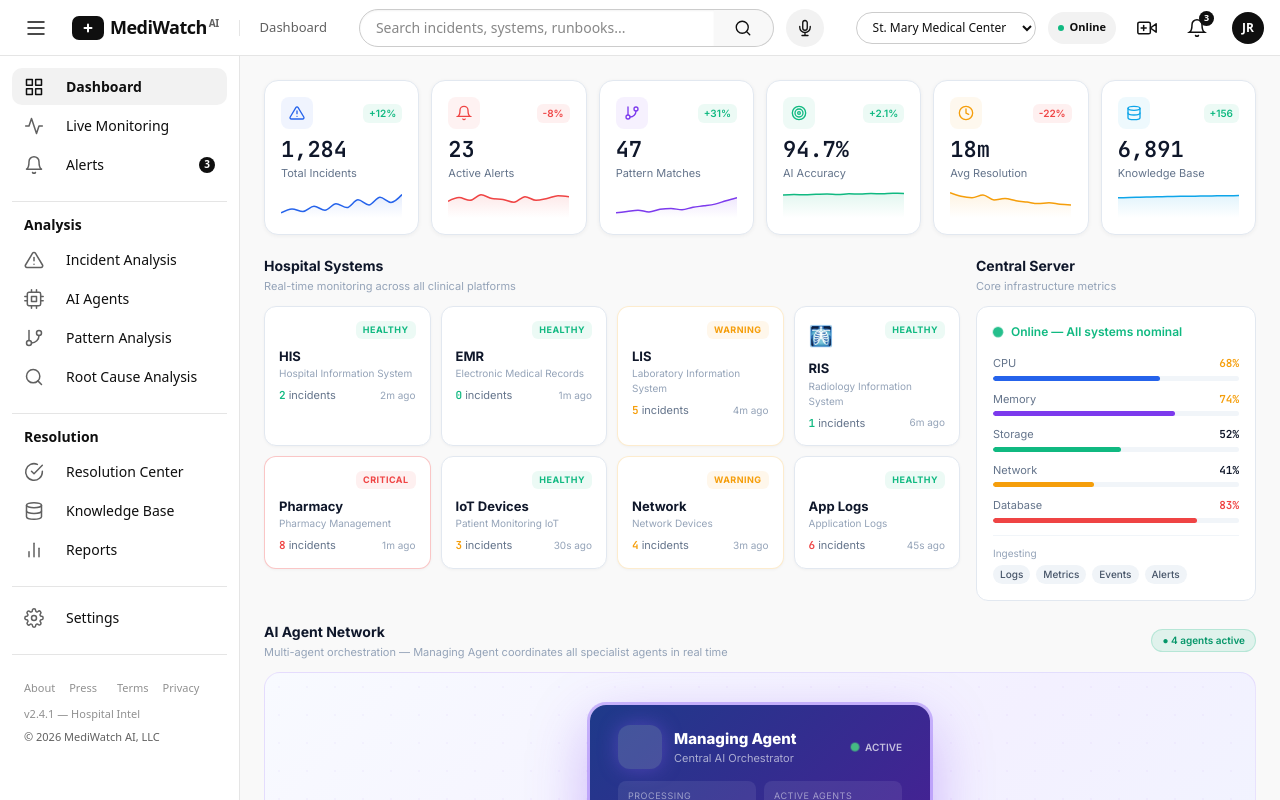
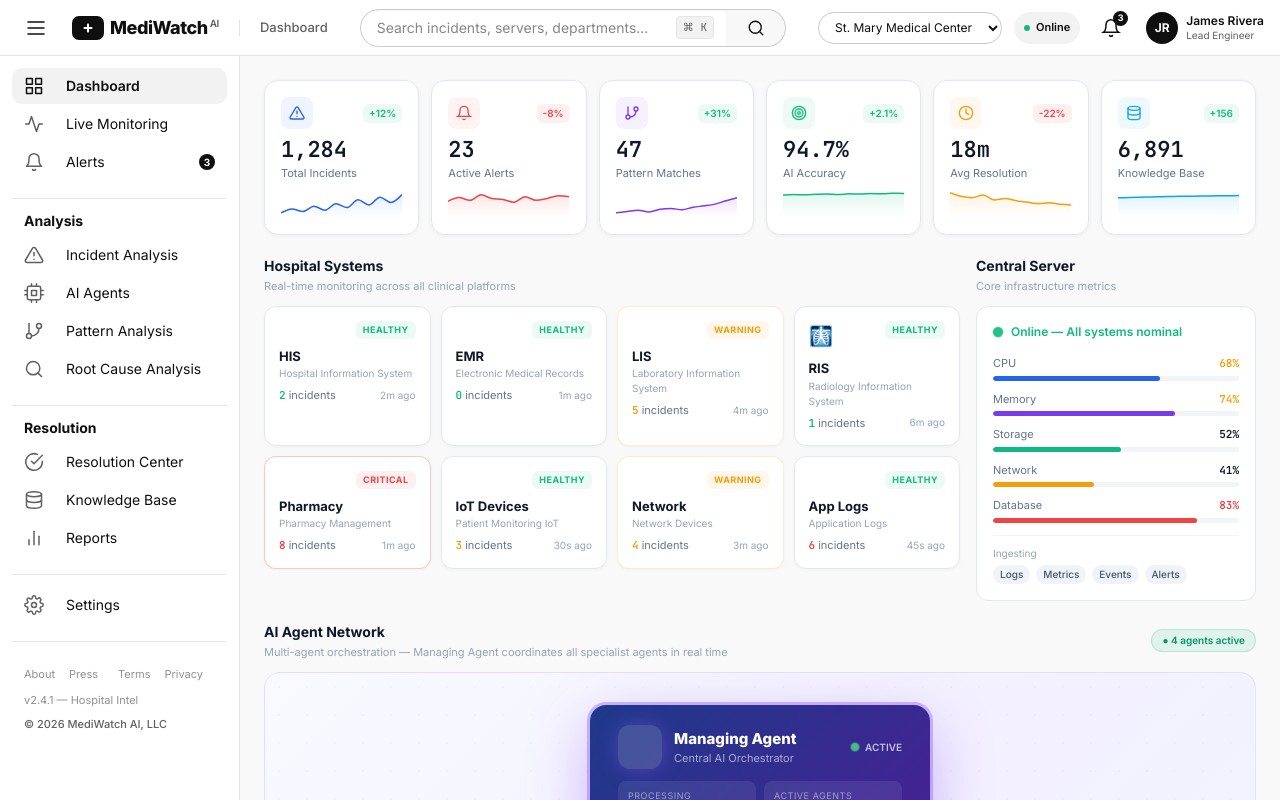
Before and after one commit to Tharungurusamy/pilot-, a React (Vite) app: page / in a window 1280 px wide. Built offline with nearby package versions, Linux system fonts and the light colour scheme; the HTML template or start-up script is replaced by a standard one.

Commit message:
https://github.com/Tharungurusamy/pilot-

```diff
--- a/src/App.tsx
+++ b/src/App.tsx
@@ -49,21 +49,14 @@ export default function App() {
   }
 
   return (
-    <div style={{
-      display: 'flex',
-      flexDirection: 'column',
-      height: '100vh',
-      overflow: 'hidden',
-      background: 'var(--color-bg, #f9f9f9)',
-      fontFamily: "'Inter', system-ui, sans-serif",
-    }}>
+    <div className="flex flex-col h-screen overflow-hidden bg-white/5 font-sans">
       <TopNav pageTitle={pageTitles[page] ?? 'MediWatch AI'} collapsed={collapsed} setCollapsed={setCollapsed} />
 
-      <div style={{ display: 'flex', flex: 1, overflow: 'hidden' }}>
+      <div className="flex flex-1 overflow-hidden">
         <Sidebar active={page} onChange={setPage} collapsed={collapsed} />
 
-        <main style={{ flex: 1, overflowY: 'auto', overflowX: 'hidden' }}>
-          <div key={page} className="animate-fade-in" style={{ minHeight: '100%' }}>
+        <main className="flex-1 overflow-y-auto overflow-x-hidden">
+          <div key={page} className="animate-fade-in min-h-full">
             {renderPage()}
           </div>
         </main>
--- a/src/components/Sidebar.tsx
+++ b/src/components/Sidebar.tsx
@@ -1,38 +1,43 @@
-import { useState } from 'react'
-
 interface SidebarProps {
   active: string
   onChange: (id: string) => void
   collapsed: boolean
 }
 
+type NavItem = {
+  id: string
+  label: string
+  icon: any
+  badgeCount?: number
+}
+
 export default function Sidebar({ active, onChange, collapsed }: SidebarProps) {
   // Navigation groupings maintaining original items but styling them as sections
-  const firstSection = [
+  const firstSection: NavItem[] = [
     { id: 'dashboard', label: 'Dashboard', icon: LayoutIcon },
     { id: 'live-monitoring', label: 'Live Monitoring', icon: ActivityIcon },
     { id: 'alerts', label: 'Alerts', icon: BellIcon, badgeCount: 3 },
   ]
 
-  const secondSection = [
+  const secondSection: NavItem[] = [
     { id: 'incidents', label: 'Incident Analysis', icon: AlertTriangleIcon },
     { id: 'ai-agents', label: 'AI Agents', icon: CpuIcon },
     { id: 'patterns', label: 'Pattern Analysis', icon: GitBranchIcon },
     { id: 'root-cause', label: 'Root Cause Analysis', icon: SearchIcon },
   ]
 
-  const thirdSection = [
+  const thirdSection: NavItem[] = [
     { id: 'resolution', label: 'Resolution Center', icon: CheckCircleIcon },
     { id: 'knowledge-base', label: 'Knowledge Base', icon: DatabaseIcon },
     { id: 'reports', label: 'Reports', icon: BarChart2Icon },
   ]
 
-  const fourthSection = [
+  const fourthSection: NavItem[] = [
     { id: 'settings', label: 'Settings', icon: SettingsIcon },
   ]
 
   // Collapsed rail items (subset of most important ones)
-  const compactItems = [
+  const compactItems: NavItem[] = [
     { id: 'dashboard', label: 'Dashboard', icon: LayoutIcon },
     { id: 'live-monitoring', label: 'Live', icon: ActivityIcon },
     { id: 'alerts', label: 'Alerts', icon: BellIcon, badgeCount: 3 },
@@ -41,7 +46,7 @@ export default function Sidebar({ active, onChange, collapsed }: SidebarProps) {
   ]
 
   // Common item button rendering helper
-  const renderItemButton = (item: { id: string; label: string; icon: React.ComponentType<{ size: number }> ; badgeCount?: number }) => {
+  const renderItemButton = (item: NavItem) => {
     const Icon = item.icon
     const isActive = active === item.id
 
@@ -49,54 +54,20 @@ export default function Sidebar({ active, onChange, collapsed }: SidebarProps) {
       <button
         key={item.id}
         onClick={() => onChange(item.id)}
-        style={{
-          width: '100%',
-          display: 'flex',
-          alignItems: 'center',
-          gap: 22,
-          padding: '8px 12px',
-          background: isActive ? '#f2f2f2' : 'transparent',
-          border: 'none',
-          cursor: 'pointer',
-          color: '#0f0f0f',
-          fontSize: 14,
-          fontWeight: isActive ? 600 : 400,
-          transition: 'background 0.15s ease',
-          borderRadius: 10,
-          marginBottom: 2,
-          textAlign: 'left',
-        }}
-        onMouseEnter={(e) => {
-          if (!isActive) e.currentTarget.style.background = '#f9f9f9'
-        }}
-        onMouseLeave={(e) => {
-          if (!isActive) e.currentTarget.style.background = 'transparent'
-        }}
+        className={`w-full flex items-center gap-[22px] py-2 px-3 border-none cursor-pointer text-[#0f0f0f] text-sm transition-colors duration-150 rounded-[10px] mb-0.5 text-left ${
+          isActive ? 'bg-[#f2f2f2] font-semibold' : 'bg-transparent font-normal hover:bg-[#f9f9f9]'
+        }`}
       >
-        <span style={{ display: 'flex', alignItems: 'center', color: isActive ? '#0f0f0f' : '#606060' }}>
+        <span className={`flex items-center ${isActive ? 'text-[#0f0f0f]' : 'text-[#606060]'}`}>
           <Icon size={20} />
         </span>
-        <span style={{
-          whiteSpace: 'nowrap',
-          overflow: 'hidden',
-          textOverflow: 'ellipsis',
-          flex: 1
-        }}>
+        <span className="whitespace-nowrap overflow-hidden text-ellipsis flex-1">
           {item.label}
         </span>
         {item.badgeCount && (
-          <span style={{
-            background: '#0f0f0f',
-            color: '#fff',
-            fontSize: 10,
-            fontWeight: 700,
-            borderRadius: '50%',
-            width: 16,
-            height: 16,
-            display: 'flex',
-            alignItems: 'center',
-            justifyContent: 'center',
-          }}>{item.badgeCount}</span>
+          <span className="bg-[#0f0f0f] text-white text-[10px] font-bold rounded-full w-4 h-4 flex items-center justify-center">
+            {item.badgeCount}
+          </span>
         )}
       </button>
     )
@@ -105,21 +76,7 @@ export default function Sidebar({ active, onChange, collapsed }: SidebarProps) {
   // Collapsed Sidebar (72px wide side-rail)
   if (collapsed) {
     return (
-      <aside
-        style={{
-          width: 72,
-          minWidth: 72,
-          background: '#ffffff',
-          display: 'flex',
-          flexDirection: 'column',
-          alignItems: 'center',
-          padding: '4px 0',
-          borderRight: '1px solid #e5e5e5',
-          fontFamily: 'system-ui, -apple-system, sans-serif',
-          zIndex: 90,
-          flexShrink: 0,
-        }}
-      >
+      <aside className="w-[72px] min-w-[72px] bg-white flex flex-col items-center py-1 border-r border-[#e5e5e5] font-sans z-[90] shrink-0">
         {compactItems.map((item) => {
           const Icon = item.icon
           const isActive = active === item.id
@@ -127,51 +84,19 @@ export default function Sidebar({ active, onChange, collapsed }: SidebarProps) {
             <button
               key={item.id}
               onClick={() => onChange(item.id)}
-              style={{
-                width: 64,
-                height: 70,
-                display: 'flex',
-                flexDirection: 'column',
-                alignItems: 'center',
-                justifyContent: 'center',
-                background: 'transparent',
-                border: 'none',
-                cursor: 'pointer',
-                borderRadius: 10,
-                color: isActive ? '#0f0f0f' : '#0f0f0f',
-                gap: 4,
-                padding: '4px 0',
-                transition: 'background 0.2s',
-              }}
-              onMouseEnter={(e) => e.currentTarget.style.background = '#f2f2f2'}
-              onMouseLeave={(e) => e.currentTarget.style.background = 'transparent'}
+              className={`w-16 h-[70px] flex flex-col items-center justify-center bg-transparent border-none cursor-pointer rounded-[10px] text-[#0f0f0f] gap-1 py-1 transition-colors duration-200 ${
+                isActive ? 'bg-[#f2f2f2]' : 'hover:bg-[#f2f2f2]'
+              }`}
             >
-              <div style={{ position: 'relative', display: 'flex', alignItems: 'center', color: isActive ? '#0f0f0f' : '#606060' }}>
+              <div className={`relative flex items-center ${isActive ? 'text-[#0f0f0f]' : 'text-[#606060]'}`}>
                 <Icon size={22} />
                 {item.badgeCount && (
-                  <span style={{
-                    position: 'absolute',
-                    top: -4,
-                    right: -10,
-                    background: '#0f0f0f',
-                    color: '#fff',
-                    fontSize: 8,
-                    fontWeight: 700,
-                    borderRadius: '50%',
-                    width: 13,
-                    height: 13,
-                    display: 'flex',
-                    alignItems: 'center',
-                    justifyContent: 'center',
-                  }}>{item.badgeCount}</span>
+                  <span className="absolute -top-1 -right-2.5 bg-[#0f0f0f] text-white text-[8px] font-bold rounded-full w-[13px] h-[13px] flex items-center justify-center">
+                    {item.badgeCount}
+                  </span>
                 )}
               </div>
-              <span style={{
-                fontSize: 10,
-                fontWeight: isActive ? 500 : 400,
-                whiteSpace: 'nowrap',
-                color: isActive ? '#0f0f0f' : '#606060'
-              }}>
+              <span className={`text-[10px] whitespace-nowrap ${isActive ? 'font-medium text-[#0f0f0f]' : 'font-normal text-[#606060]'}`}>
                 {item.label}
               </span>
             </button>
@@ -183,62 +108,48 @@ export default function Sidebar({ active, onChange, collapsed }: SidebarProps) {
 
   // Expanded Sidebar (240px wide side navigation scrollbar)
   return (
-    <aside
-      style={{
-        width: 240,
-        minWidth: 240,
-        background: '#ffffff',
-        display: 'flex',
-        flexDirection: 'column',
-        borderRight: '1px solid #e5e5e5',
-        overflowY: 'auto',
-        zIndex: 90,
-        padding: '12px 12px 0 12px',
-        flexShrink: 0,
-        fontFamily: 'system-ui, -apple-system, sans-serif',
-      }}
-    >
+    <aside className="w-[240px] min-w-[240px] bg-white flex flex-col border-r border-[#e5e5e5] overflow-y-auto z-[90] pt-3 px-3 shrink-0 font-sans">
       {/* Group 1: Core pages */}
-      <div style={{ marginBottom: 12 }}>
+      <div className="mb-3">
         {firstSection.map(renderItemButton)}
       </div>
 
-      <div style={{ borderTop: '1px solid #e5e5e5', margin: '4px 0 12px 0' }} />
+      <div className="border-t border-[#e5e5e5] my-1 mb-3" />
 
       {/* Group 2: Analysis section */}
-      <div style={{ marginBottom: 12 }}>
-        <div style={{ padding: '0 12px 6px 12px', fontSize: 14, fontWeight: 700, color: '#0f0f0f' }}>Analysis</div>
+      <div className="mb-3">
+        <div className="px-3 pb-1.5 text-sm font-bold text-[#0f0f0f]">Analysis</div>
         {secondSection.map(renderItemButton)}
       </div>
 
-      <div style={{ borderTop: '1px solid #e5e5e5', margin: '4px 0 12px 0' }} />
+      <div className="border-t border-[#e5e5e5] my-1 mb-3" />
 
       {/* Group 3: Resolution & Knowledge */}
-      <div style={{ marginBottom: 12 }}>
-        <div style={{ padding: '0 12px 6px 12px', fontSize: 14, fontWeight: 700, color: '#0f0f0f' }}>Resolution</div>
+      <div className="mb-3">
+        <div className="px-3 pb-1.5 text-sm font-bold text-[#0f0f0f]">Resolution</div>
         {thirdSection.map(renderItemButton)}
       </div>
 
-      <div style={{ borderTop: '1px solid #e5e5e5', margin: '4px 0 12px 0' }} />
+      <div className="border-t border-[#e5e5e5] my-1 mb-3" />
 
       {/* Group 4: Settings */}
-      <div style={{ marginBottom: 12 }}>
+      <div className="mb-3">
         {fourthSection.map(renderItemButton)}
       </div>
 
-      <div style={{ borderTop: '1px solid #e5e5e5', margin: '4px 0 12px 0' }} />
+      <div className="border-t border-[#e5e5e5] my-1 mb-3" />
 
       {/* Sidebar Footer mimicking Youtube */}
-      <div style={{ padding: '12px 12px 24px 12px', fontSize: 11, color: '#909090', lineHeight: 1.6 }}>
-        <div style={{ marginBottom: 8, display: 'flex', flexWrap: 'wrap', gap: '4px 6px' }}>
-          <span style={{ marginRight: 8, cursor: 'pointer' }}>About</span>
-          <span style={{ marginRight: 8, cursor: 'pointer' }}>Press</span>
-          <br />
-          <span style={{ marginRight: 8, cursor: 'pointer' }}>Terms</span>
-          <span style={{ marginRight: 8, cursor: 'pointer' }}>Privacy</span>
+      <div className="pt-3 px-3 pb-6 text-[11px] text-[#909090] leading-relaxed">
+        <div className="mb-2 flex flex-wrap gap-x-1.5 gap-y-1">
+          <span className="mr-2 cursor-pointer hover:underline">About</span>
+          <span className="mr-2 cursor-pointer hover:underline">Press</span>
+          <br className="w-full" />
+          <span className="mr-2 cursor-pointer hover:underline">Terms</span>
+          <span className="mr-2 cursor-pointer hover:underline">Privacy</span>
         </div>
         <div>v2.4.1 — Hospital Intel</div>
-        <div style={{ marginTop: 6, fontWeight: 500, color: '#606060' }}>© 2026 MediWatch AI, LLC</div>
+        <div className="mt-1.5 font-medium text-[#606060]">© 2026 MediWatch AI, LLC</div>
       </div>
     </aside>
   )
--- a/src/components/TopNav.tsx
+++ b/src/components/TopNav.tsx
@@ -16,288 +16,95 @@ export default function TopNav({ pageTitle, collapsed, setCollapsed }: TopNavPro
   ]
 
   return (
-    <header
-      style={{
-        height: 56,
-        background: '#ffffff',
-        borderBottom: '1px solid #e5e5e5',
-        display: 'flex',
-        alignItems: 'center',
-        justifyContent: 'space-between',
-        padding: '0 16px',
-        position: 'sticky',
-        top: 0,
-        zIndex: 100,
-        flexShrink: 0,
-        fontFamily: 'system-ui, -apple-system, BlinkMacSystemFont, "Segoe UI", Roboto, Arial, sans-serif',
-      }}
-    >
+    <header className="h-[56px] bg-white border-b border-[#e5e5e5] flex items-center justify-between px-4 sticky top-0 z-[100] shrink-0 font-sans">
       {/* Left: Hamburger menu + Logo */}
-      <div style={{ display: 'flex', alignItems: 'center', gap: 16 }}>
+      <div className="flex items-center gap-4">
         <button
           onClick={() => setCollapsed(!collapsed)}
-          style={{
-            background: 'none',
-            border: 'none',
-            cursor: 'pointer',
-            padding: 8,
-            borderRadius: '50%',
-            display: 'flex',
-            alignItems: 'center',
-            justifyContent: 'center',
-            color: '#0f0f0f',
-            transition: 'background 0.2s',
-          }}
-          onMouseEnter={(e) => e.currentTarget.style.background = '#f2f2f2'}
-          onMouseLeave={(e) => e.currentTarget.style.background = 'none'}
+          className="bg-transparent border-none cursor-pointer p-2 rounded-full flex items-center justify-center text-[#0f0f0f] transition-colors duration-200 hover:bg-[#f2f2f2]"
         >
           <svg width="24" height="24" viewBox="0 0 24 24" fill="none" stroke="currentColor" strokeWidth="1.5" strokeLinecap="round">
             <path d="M4 6h16M4 12h16M4 18h16" />
           </svg>
         </button>
 
-        {/* Brand Logo (YouTube block style but black) */}
-        <div style={{ display: 'flex', alignItems: 'center', gap: 6, cursor: 'pointer' }}>
-          <div style={{
-            background: '#0f0f0f',
-            borderRadius: '7px',
-            width: '32px',
-            height: '24px',
-            display: 'flex',
-            alignItems: 'center',
-            justifyContent: 'center',
-          }}>
-            {/* White medical cross inside the play-button box */}
+        {/* Brand Logo */}
+        <div className="flex items-center gap-1.5 cursor-pointer">
+          <div className="bg-[#0f0f0f] rounded-[7px] w-8 h-6 flex items-center justify-center">
             <svg width="12" height="12" viewBox="0 0 24 24" fill="none" stroke="white" strokeWidth="4" strokeLinecap="round">
               <path d="M12 5v14M5 12h14" />
             </svg>
           </div>
-          <span style={{
-            fontWeight: 800,
-            fontSize: 18,
-            letterSpacing: '-0.5px',
-            color: '#0f0f0f',
-            display: 'flex',
-            alignItems: 'center',
-          }}>
+          <span className="font-extrabold text-lg tracking-tight text-[#0f0f0f] flex items-center">
             MediWatch
-            <span style={{ fontSize: '10px', color: '#606060', alignSelf: 'flex-start', marginTop: 2, marginLeft: 2, fontWeight: 600 }}>AI</span>
+            <span className="text-[10px] text-[#606060] self-start mt-0.5 ml-0.5 font-semibold">AI</span>
           </span>
         </div>
 
         {/* Separator and Current Page indicator */}
-        <div style={{ height: 16, width: 1, background: '#e5e5e5', margin: '0 4px' }} />
-        <span style={{ fontSize: 13, fontWeight: 500, color: '#606060' }}>
+        <div className="h-4 w-px bg-[#e5e5e5] mx-1" />
+        <span className="text-[13px] font-medium text-[#606060]">
           {pageTitle}
         </span>
       </div>
 
       {/* Center: Search container */}
-      <div style={{
-        flex: 1,
-        maxWidth: 600,
-        display: 'flex',
-        alignItems: 'center',
-        gap: 12,
-        margin: '0 32px',
-      }}>
+      <div className="flex-1 max-w-[600px] flex items-center gap-3 mx-8">
         {/* Search input field and button */}
-        <div style={{
-          display: 'flex',
-          flex: 1,
-          alignItems: 'center',
-          background: '#ffffff',
-          border: '1px solid #ccc',
-          borderRadius: '40px 0 0 40px',
-          padding: '0 4px 0 16px',
-          boxShadow: 'inset 0 1px 2px rgba(0,0,0,0.05)',
-          height: 38,
-        }}>
+        <div className="flex flex-1 items-center bg-white border border-[#ccc] rounded-l-full py-0 pl-4 pr-3 shadow-[inset_0_1px_2px_rgba(0,0,0,0.05)] h-[38px]">
           <input
-            placeholder="Search incidents, systems, runbooks..."
-            style={{
-              border: 'none',
-              background: 'transparent',
-              outline: 'none',
-              fontSize: 14,
-              width: '100%',
-              color: '#0f0f0f',
-              padding: '8px 0',
-            }}
+            placeholder="Search incidents, servers, departments..."
+            className="border-none bg-transparent outline-none text-sm w-full text-[#0f0f0f] py-2"
           />
+          <kbd className="bg-[#f2f2f2] text-[#606060] text-[11px] font-mono py-[2px] px-1.5 rounded whitespace-nowrap border border-[#e5e5e5]">
+            ⌘ K
+          </kbd>
         </div>
-        <button
-          style={{
-            border: '1px solid #ccc',
-            borderLeft: 'none',
-            background: '#f8f8f8',
-            borderRadius: '0 40px 40px 0',
-            width: 60,
-            height: 38,
-            display: 'flex',
-            alignItems: 'center',
-            justifyContent: 'center',
-            cursor: 'pointer',
-            marginLeft: -13,
-            transition: 'background 0.2s',
-          }}
-          onMouseEnter={(e) => e.currentTarget.style.background = '#f0f0f0'}
-          onMouseLeave={(e) => e.currentTarget.style.background = '#f8f8f8'}
-        >
+        <button className="border border-[#ccc] border-l-0 bg-[#f8f8f8] rounded-r-full w-[60px] h-[38px] flex items-center justify-center cursor-pointer -ml-[13px] transition-colors duration-200 hover:bg-[#f0f0f0]">
           <svg width="18" height="18" viewBox="0 0 24 24" fill="none" stroke="#0f0f0f" strokeWidth="1.8" strokeLinecap="round">
             <circle cx="11" cy="11" r="8"/><line x1="21" y1="21" x2="16.65" y2="16.65"/>
           </svg>
         </button>
 
-        {/* Mic icon button */}
-        <button
-          style={{
-            width: 38,
-            height: 38,
-            borderRadius: '50%',
-            background: '#f2f2f2',
-            border: 'none',
-            display: 'flex',
-            alignItems: 'center',
-            justifyContent: 'center',
-            cursor: 'pointer',
-            transition: 'background 0.2s',
-          }}
-          onMouseEnter={(e) => e.currentTarget.style.background = '#e5e5e5'}
-          onMouseLeave={(e) => e.currentTarget.style.background = '#f2f2f2'}
-        >
-          <svg width="18" height="18" viewBox="0 0 24 24" fill="none" stroke="#0f0f0f" strokeWidth="1.8" strokeLinecap="round">
-            <path d="M12 2a3 3 0 0 0-3 3v7a3 3 0 0 0 6 0V5a3 3 0 0 0-3-3z"/>
-            <path d="M19 10v1a7 7 0 0 1-14 0v-1M12 18v4M8 22h8" />
-          </svg>
-        </button>
+
       </div>
 
       {/* Right: Hospital Selector, Notifications, Create, Profile */}
-      <div style={{ display: 'flex', alignItems: 'center', gap: 12 }}>
+      <div className="flex items-center gap-3">
         {/* Hospital selector */}
         <select
           value={hospital}
           onChange={(e) => setHospital(e.target.value)}
-          style={{
-            border: '1px solid #ccc',
-            borderRadius: 16,
-            padding: '4px 12px',
-            fontSize: 12,
-            color: '#0f0f0f',
-            background: '#fff',
-            cursor: 'pointer',
-            outline: 'none',
-            height: 32,
-            transition: 'background 0.2s',
-          }}
-          onMouseEnter={(e) => e.currentTarget.style.background = '#f8f8f8'}
-          onMouseLeave={(e) => e.currentTarget.style.background = '#fff'}
+          className="border border-[#ccc] rounded-2xl py-1 px-3 text-xs text-[#0f0f0f] bg-white cursor-pointer outline-none h-8 transition-colors duration-200 hover:bg-[#f8f8f8]"
         >
           {hospitals.map((h) => <option key={h}>{h}</option>)}
         </select>
 
         {/* System status node */}
-        <div style={{
-          display: 'flex',
-          alignItems: 'center',
-          gap: 6,
-          background: '#f2f2f2',
-          borderRadius: 16,
-          padding: '4px 10px',
-          height: 32,
-        }}>
-          <div style={{ width: 6, height: 6, borderRadius: '50%', background: '#10b981' }} />
-          <span style={{ fontSize: 11, fontWeight: 600, color: '#0f0f0f' }}>Online</span>
+        <div className="flex items-center gap-1.5 bg-[#f2f2f2] rounded-2xl py-1 px-2.5 h-8">
+          <div className="w-1.5 h-1.5 rounded-full bg-[#10b981]" />
+          <span className="text-[11px] font-semibold text-[#0f0f0f]">Online</span>
         </div>
 
-        {/* Create Icon Button */}
-        <button
-          style={{
-            background: 'none',
-            border: 'none',
-            cursor: 'pointer',
-            padding: 8,
-            borderRadius: '50%',
-            width: 38,
-            height: 38,
-            display: 'flex',
-            alignItems: 'center',
-            justifyContent: 'center',
-            color: '#0f0f0f',
-            transition: 'background 0.2s',
-          }}
-          onMouseEnter={(e) => e.currentTarget.style.background = '#f2f2f2'}
-          onMouseLeave={(e) => e.currentTarget.style.background = 'none'}
-        >
-          <svg width="20" height="20" viewBox="0 0 24 24" fill="none" stroke="currentColor" strokeWidth="1.8" strokeLinecap="round" strokeLinejoin="round">
-            <path d="M23 7l-7 5 7 5V7z"/>
-            <rect x="1" y="5" width="15" height="14" rx="2" ry="2"/>
-            <line x1="8" y1="9" x2="8" y2="15"/>
-            <line x1="5" y1="12" x2="11" y2="12"/>
-          </svg>
-        </button>
-
         {/* Notifications Icon Button */}
-        <button
-          style={{
-            background: 'none',
-            border: 'none',
-            cursor: 'pointer',
-            padding: 8,
-            borderRadius: '50%',
-            width: 38,
-            height: 38,
-            display: 'flex',
-            alignItems: 'center',
-            justifyContent: 'center',
-            color: '#0f0f0f',
-            position: 'relative',
-            transition: 'background 0.2s',
-          }}
-          onMouseEnter={(e) => e.currentTarget.style.background = '#f2f2f2'}
-          onMouseLeave={(e) => e.currentTarget.style.background = 'none'}
-        >
+        <button className="bg-transparent border-none cursor-pointer p-2 rounded-full w-[38px] h-[38px] flex items-center justify-center text-[#0f0f0f] relative transition-colors duration-200 hover:bg-[#f2f2f2]">
           <svg width="20" height="20" viewBox="0 0 24 24" fill="none" stroke="currentColor" strokeWidth="1.8" strokeLinecap="round">
             <path d="M18 8A6 6 0 006 8c0 7-3 9-3 9h18s-3-2-3-9"/>
             <path d="M13.73 21a2 2 0 01-3.46 0"/>
           </svg>
-          <span style={{
-            position: 'absolute',
-            top: 2,
-            right: 2,
-            background: '#0f0f0f',
-            color: '#ffffff',
-            fontSize: '9px',
-            fontWeight: 700,
-            borderRadius: '50%',
-            width: 15,
-            height: 15,
-            display: 'flex',
-            alignItems: 'center',
-            justifyContent: 'center',
-          }}>3</span>
+          <span className="absolute top-0.5 right-0.5 bg-[#0f0f0f] text-white text-[9px] font-bold rounded-full w-[15px] h-[15px] flex items-center justify-center">
+            3
+          </span>
         </button>
 
         {/* User Profile Avatar */}
-        <div style={{ display: 'flex', alignItems: 'center', cursor: 'pointer', marginLeft: 4 }}>
-          <div style={{
-            width: 32,
-            height: 32,
-            borderRadius: '50%',
-            background: '#0f0f0f',
-            color: '#ffffff',
-            display: 'flex',
-            alignItems: 'center',
-            justifyContent: 'center',
-            fontSize: 12,
-            fontWeight: 700,
-            transition: 'opacity 0.2s',
-          }}
-          onMouseEnter={(e) => e.currentTarget.style.opacity = 0.85}
-          onMouseLeave={(e) => e.currentTarget.style.opacity = 1}
-          >
+        <div className="flex items-center gap-2 cursor-pointer ml-1 hover:opacity-85 transition-opacity duration-200">
+          <div className="w-8 h-8 rounded-full bg-[#0f0f0f] text-white flex items-center justify-center text-xs font-bold">
             JR
+          </div>
+          <div className="flex flex-col">
+            <span className="text-xs font-semibold text-[#0f0f0f] leading-tight">James Rivera</span>
+            <span className="text-[10px] text-[#606060]">Lead Engineer</span>
           </div>
         </div>
       </div>
```
Also changed, not shown: 1 other file (tests, documents, lock files or other folders).
